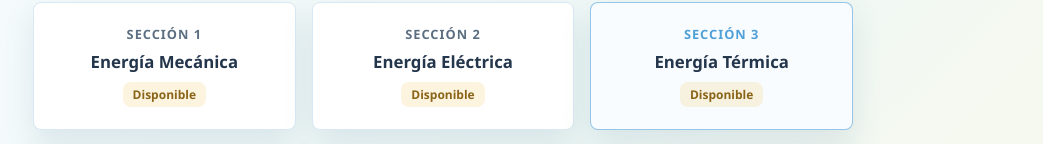
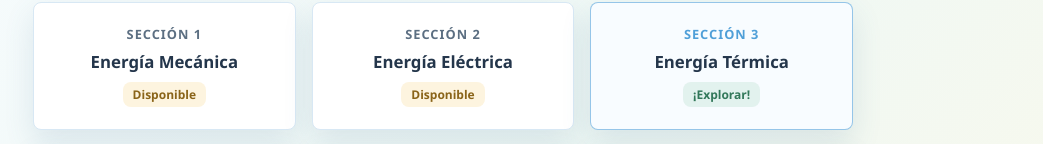
Before and after one commit to stan-mqz/teamenergy-frontend, a website built with Vite: page index.html in a window 1280 px wide. Shown: the part 158-302 px from the top of the page, without its empty margins (197-1240 px from the left). Built offline with nearby package versions, Linux system fonts and the light colour scheme.

Commit message:
fix: update action badge text for Sección 3 to encourage exploration

```diff
--- a/index.html
+++ b/index.html
@@ -33,7 +33,7 @@
         <div class="lesson-card active" aria-label="Sección 3 disponible" id="lesson-3-btn">
           <span class="lesson-number">Sección 3</span>
           <p>Energía Térmica</p>
-          <span class="action-badge muted">Disponible</span>
+          <span class="action-badge">¡Explorar!</span>
         </div>
 
         <div class="lesson-card available" aria-label="Sección 4 disponible">
```
